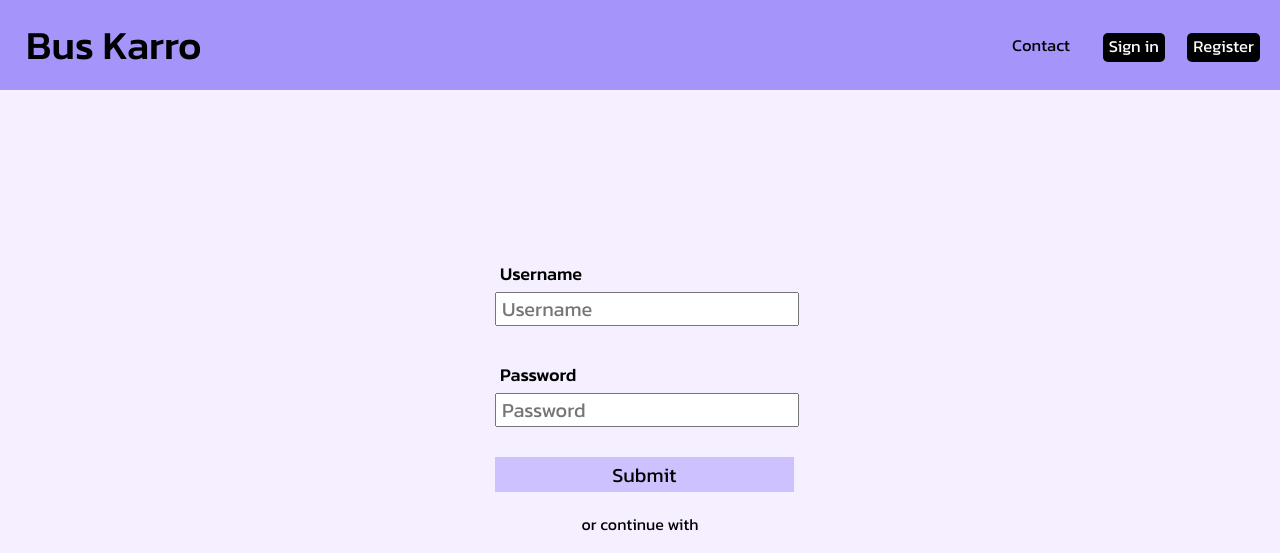
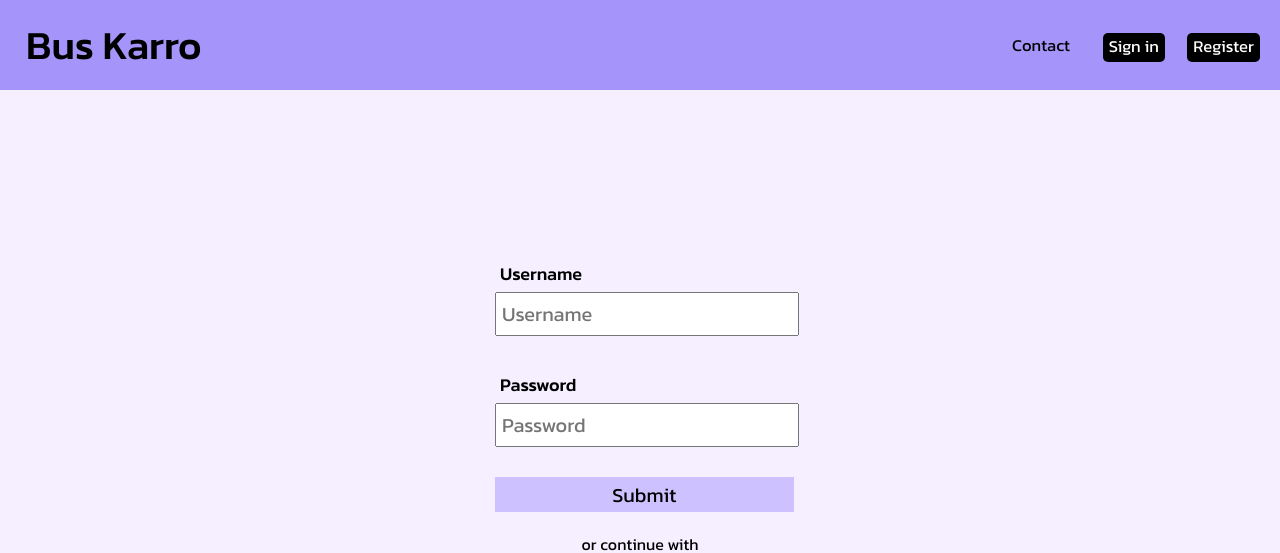
Before and after one commit to mohdAmaan187/test_test, a plain HTML site: page Template/signin.html in a window 1280 px wide. Shown: the top 553 px of the page. Drawn offline with Linux system fonts and the light colour scheme.

Commit message:
Add files via upload

```diff
--- a/Template/Static/registration.css
+++ b/Template/Static/registration.css
@@ -4,7 +4,7 @@ body {
     padding: 0;
     /* padding-top: 100px; */
     background-color: var(--base-color);
-    padding-bottom: 900px;
+    /* padding-bottom: 900px; */
     width: 100vw;
     height: 100vh;
     overflow-x: hidden;
@@ -111,7 +111,7 @@ body::-webkit-scrollbar {
 .Password {
     padding: 5px;
     width: auto;
-    height: 20px;
+    height: 30px;
     font: 400 20px "Kanit";
 }
 
--- a/Template/Static/signin.css
+++ b/Template/Static/signin.css
@@ -4,7 +4,7 @@ body {
     padding: 0;
     /* padding-top: 100px; */
     background-color: var(--base-color);
-    padding-bottom: 900px;
+    /* padding-bottom: 900px; */
     width: 100vw;
     height: 100vh;
     overflow-x: hidden;
@@ -80,7 +80,7 @@ p {
 .Password {
     padding: 5px;
     width: 100%;
-    height: 20px;
+    height: 30px;
     font: 400 20px "Kanit";
 }
 
```
Also changed, not shown: Template/Static/index.css (+8 -0 lines).
